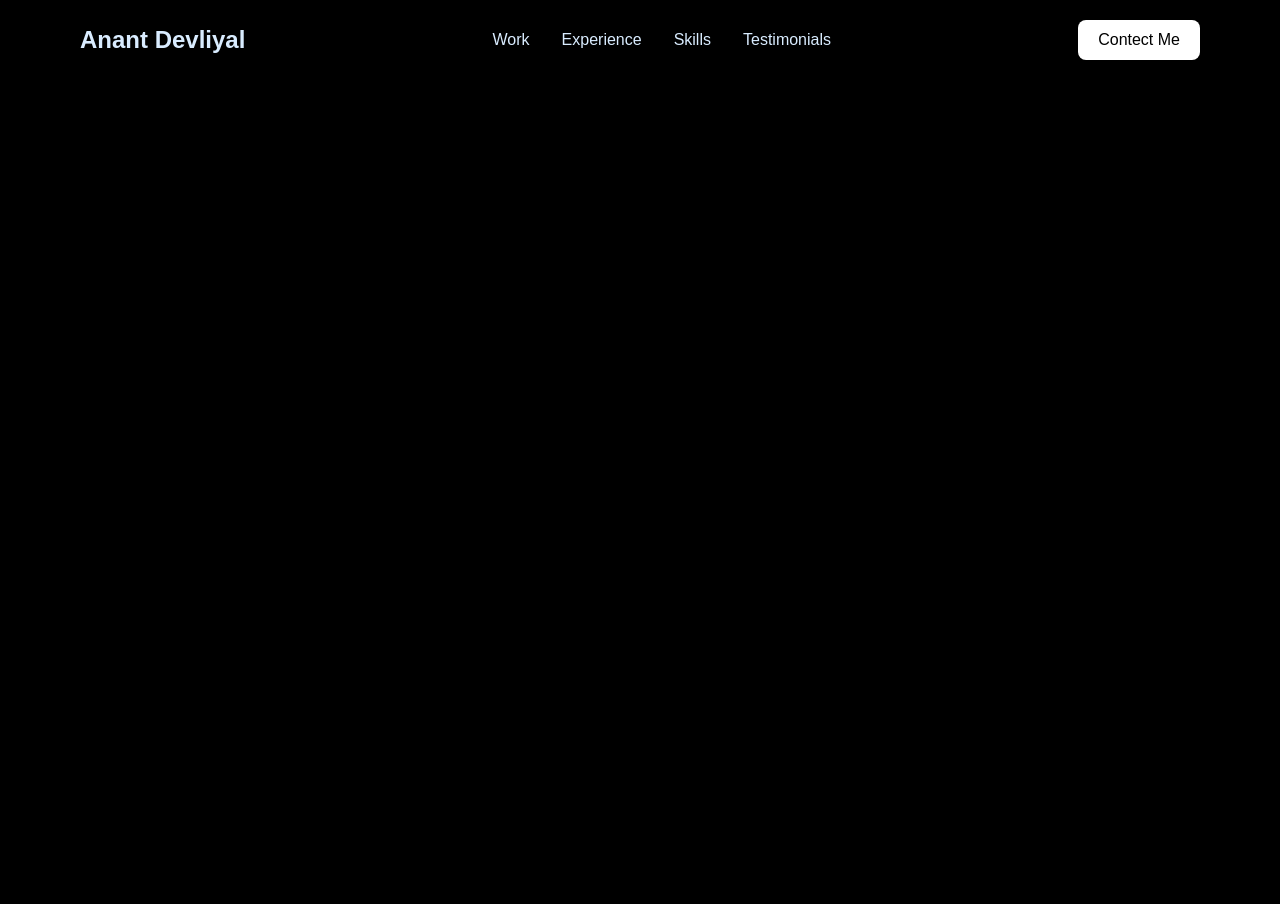
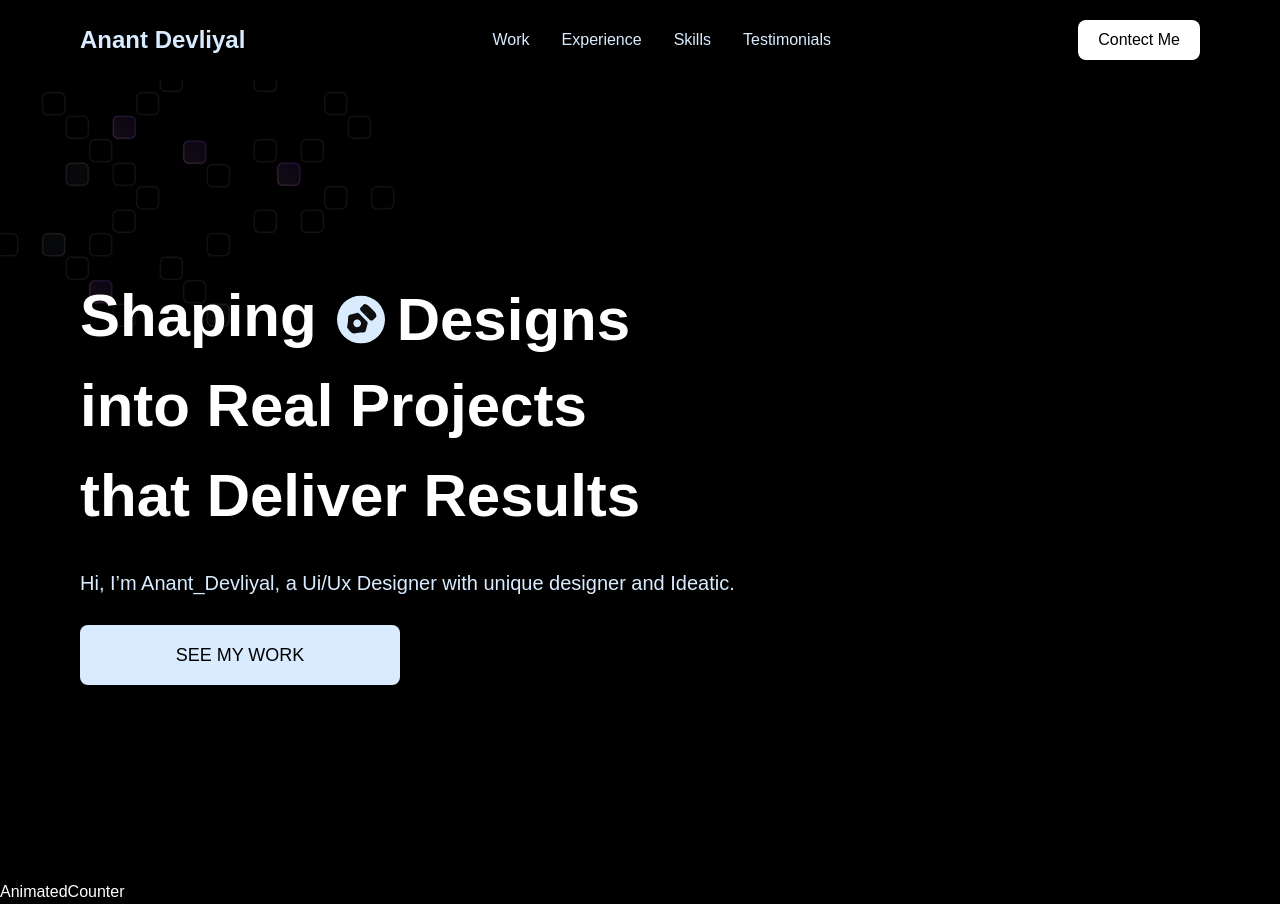
Before and after one commit to Anant-001/My-Portfolio, a React (Vite) app: page / in a window 1280 px wide. Before the commit the page ends 800 px from the top, so only its background shows below. Built offline with nearby package versions, Linux system fonts and the light colour scheme; a web font is replaced by a local one.

Commit message:
Right side hero section

```diff
--- a/src/App.jsx
+++ b/src/App.jsx
@@ -1,10 +1,11 @@
-
 import NavBar from "./components/NavBar.jsx";
+import Hero from "./sections/Hero.jsx";
 
 const App = () => {
   return (
       <>
-        <NavBar />
+          <NavBar />
+          <Hero />
       </>
   )
 }
--- /dev/null
+++ b/src/components/AnimatedCounter.jsx
@@ -0,0 +1,8 @@
+import React from 'react'
+
+const AnimatedCounter = () => {
+    return (
+        <div>AnimatedCounter</div>
+    )
+}
+export default AnimatedCounter
--- /dev/null
+++ b/src/components/Button.jsx
@@ -0,0 +1,28 @@
+const Button = ({ text, className, id}) => {
+    return (
+        <a
+            onClick={(e) =>{
+                e.preventDefault();
+
+                const target = document.getElementById('counter')
+
+                if (target && id){
+                    const offset = window.innerHeight * 0.15;
+
+                    const top=target.getBoundingClientRect().top + window.scrollY - offset;
+
+                    window.scrollTo({ top, behavior: 'smooth'})
+                }
+            }}
+            className={`${className ?? ''} cta-wrapper`}>
+            <div className="cta-button group">
+                <div className="bg-circle" />
+                <p className="text">{text}</p>
+                <div className="arrow-wrapper">
+                    <img src="/images/arrow-down.svg" alt="arrow" />
+                </div>
+            </div>
+        </a>
+    )
+}
+export default Button
--- /dev/null
+++ b/src/components/models/hero_models/HeroExperience.jsx
@@ -0,0 +1,8 @@
+import React from 'react'
+
+const HeroExperience = () => {
+    return (
+        <div>HeroExperience</div>
+    )
+}
+export default HeroExperience
--- /dev/null
+++ b/src/sections/Hero.jsx
@@ -0,0 +1,78 @@
+import gsap from "gsap";
+import { useGSAP } from "@gsap/react";
+
+import AnimatedCounter from "../components/AnimatedCounter";
+import Button from "../components/Button";
+import { words } from "../constants";
+import HeroExperience from "../components/models/hero_models/HeroExperience.jsx";
+
+const Hero = () => {
+    useGSAP(() => {
+        gsap.fromTo(
+            ".hero-text h1",
+            { y: 50, opacity: 0 },
+            { y: 0, opacity: 1, stagger: 0.2, duration: 1, ease: "power2.inOut" }
+        );
+    });
+
+    return (
+        <section id="hero" className="relative overflow-hidden">
+            <div className="absolute top-0 left-0 z-10">
+                <img src="/images/bg.png" alt="" />
+            </div>
+
+            <div className="hero-layout">
+                {/* LEFT: Hero Content */}
+                <header className="flex flex-col justify-center md:w-full w-screen md:px-20 px-5">
+                    <div className="flex flex-col gap-7">
+                        <div className="hero-text">
+                            <h1>
+                                Shaping
+                                <span className="slide">
+                  <span className="wrapper">
+                    {words.map((word, index) => (
+                        <span
+                            key={index}
+                            className="flex items-center md:gap-3 gap-1 pb-2"
+                        >
+                        <img
+                            src={word.imgPath}
+                            alt="person"
+                            className="xl:size-12 md:size-10 size-7 md:p-2 p-1 rounded-full bg-white-50"
+                        />
+                        <span>{word.text}</span>
+                      </span>
+                    ))}
+                  </span>
+                </span>
+                            </h1>
+                            <h1>into Real Projects</h1>
+                            <h1>that Deliver Results</h1>
+                        </div>
+
+                        <p className="text-white-50 md:text-xl relative z-10 pointer-events-none">
+                            Hi, I’m Anant_Devliyal, a Ui/Ux Designer  with unique designer and Ideatic.
+                        </p>
+
+                        <Button
+                            text="See My Work"
+                            className="md:w-80 md:h-16 w-60 h-12"
+                            id="counter"
+                        />
+                    </div>
+                </header>
+
+                {/* RIGHT: 3D Model or Visual */}
+                <figure>
+                    <div className="hero-3d-layout">
+                        <HeroExperience />
+                    </div>
+                </figure>
+            </div>
+
+            <AnimatedCounter />
+        </section>
+    );
+};
+
+export default Hero;
```
Also changed, not shown: package.json (+5 -2 lines), 1 other file (tests, documents, lock files or other folders).
